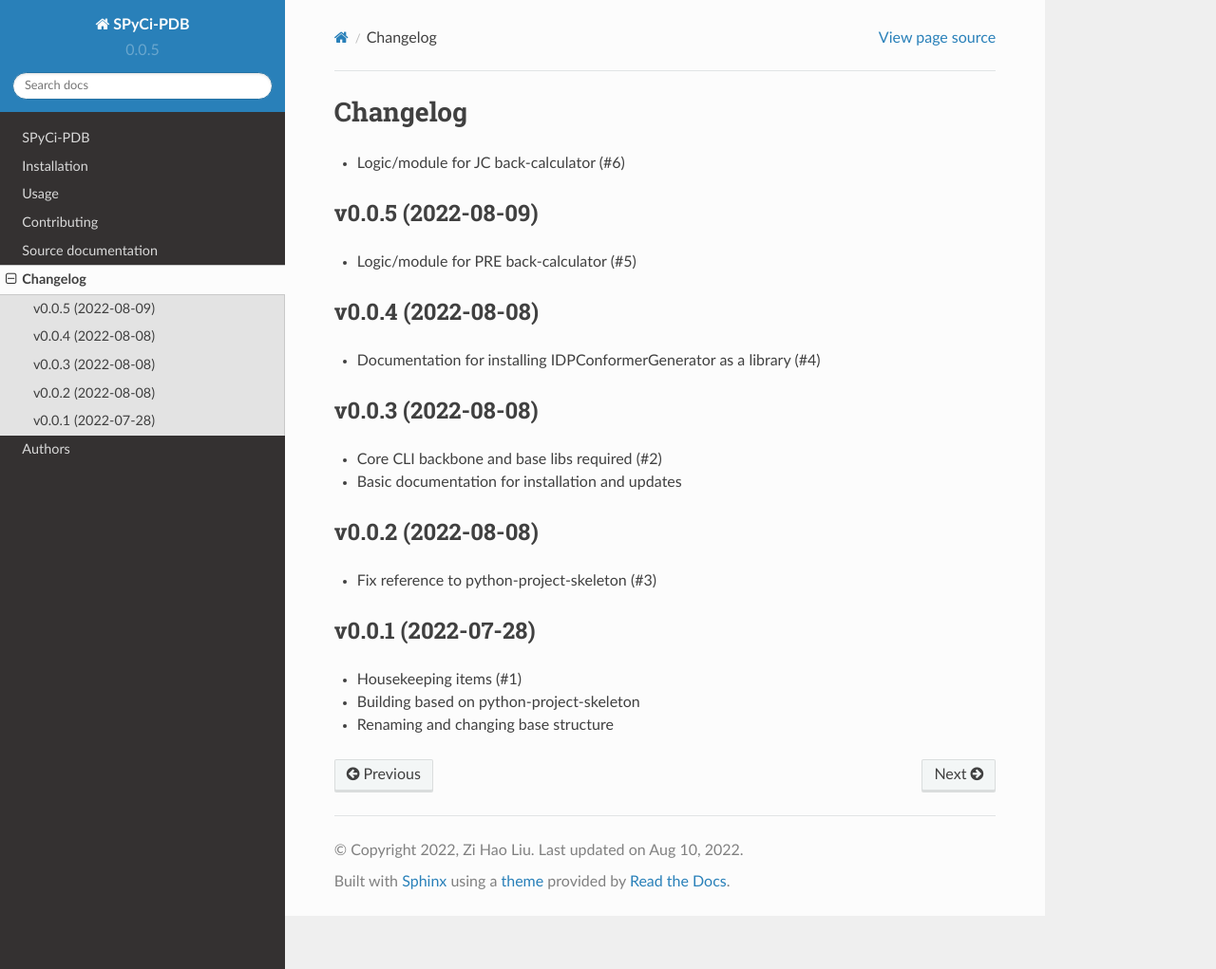
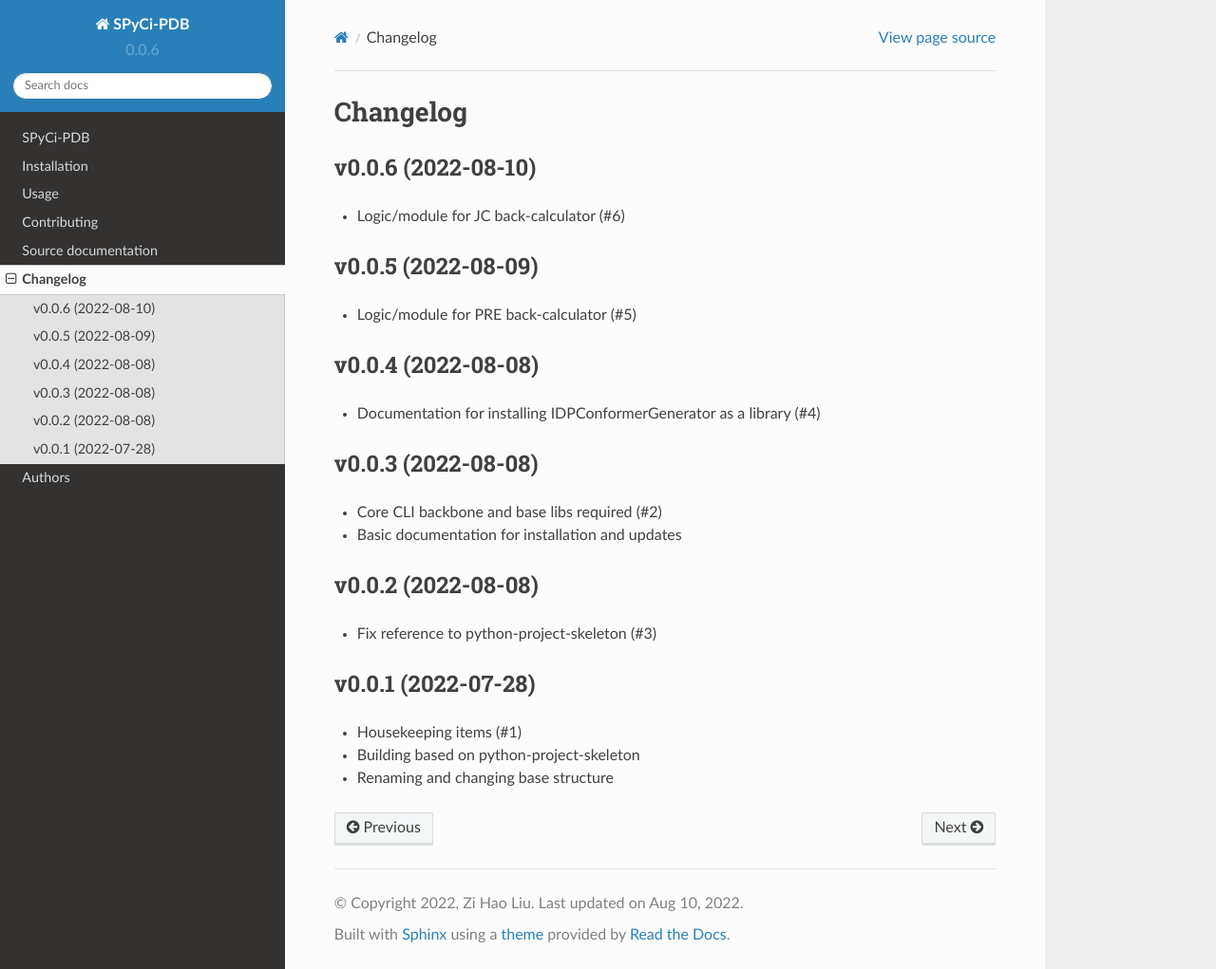
Before and after one commit to julie-forman-kay-lab/SPyCi-PDB, a Sphinx documentation site: the page built from docs/changelog.rst, in a window 1280 px wide and 1021 px high. Shown: the whole window at 95% size. Built offline with Sphinx 7.4.7 and the Read the Docs theme 2.0.0, drawn with Linux system fonts in a browser that asks for light colours; pages that are not in the unit, such as notebooks, are missing from menus.

Commit message:
[SKIP] version bump 0.0.5 -> 0.0.6
Merge pull request #6 from menoliu/cli-jc

Module to back-calculate J-Coupling information

```diff
--- a/CHANGELOG.rst
+++ b/CHANGELOG.rst
@@ -1,6 +1,9 @@
 
 Changelog
 =========
+
+v0.0.6 (2022-08-10)
+------------------------------------------------------------
 
 * Logic/module for JC back-calculator (#6)
 
--- a/README.rst
+++ b/README.rst
@@ -10,4 +10,4 @@ Developed as a standalone program with integration into the IDPConformerGenerato
 Version
 -------
 
-v0.0.5
+v0.0.6
--- a/docs/conf.py
+++ b/docs/conf.py
@@ -48,7 +48,7 @@ project = 'SPyCi-PDB'
 year = '2022'
 author = 'Zi Hao Liu'
 copyright = '{0}, {1}'.format(year, author)
-version = release = '0.0.5'
+version = release = '0.0.6'
 
 pygments_style = 'trac'
 templates_path = ['.']
--- a/setup.py
+++ b/setup.py
@@ -36,7 +36,7 @@ long_description = '{}\n{}'.format(
 
 setup(
     name='spycipdb',
-    version='0.0.5',
+    version='0.0.6',
     description='Structural Python (Back) Calculator Interface for PDBs.',
     long_description=long_description,
     long_description_content_type='text/x-rst',
--- a/src/spycipdb/__init__.py
+++ b/src/spycipdb/__init__.py
@@ -84,4 +84,4 @@ def count_string_formatters(s):
 
 source_folder = Path(__file__).absparent
 
-__version__ = '0.0.5'
+__version__ = '0.0.6'
```
Also changed, not shown: .bumpversion.cfg.
